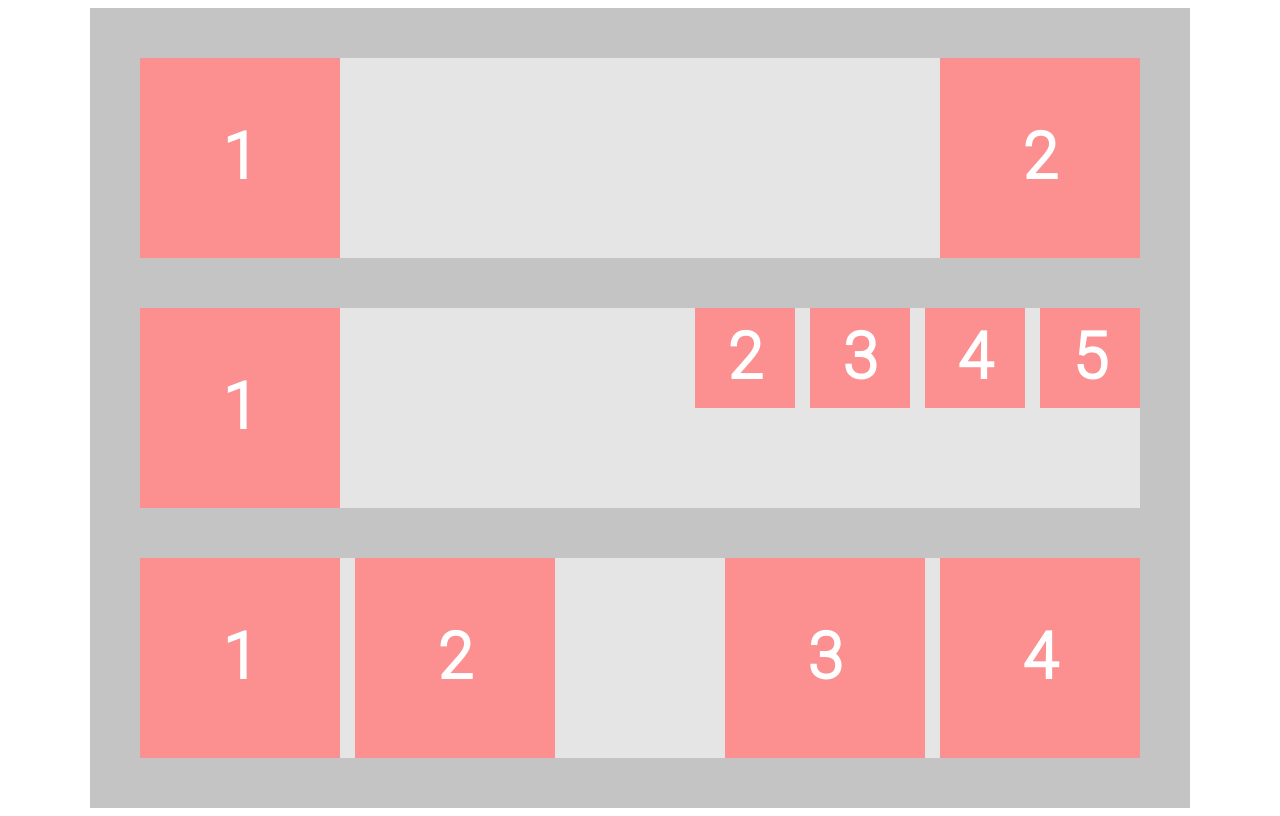
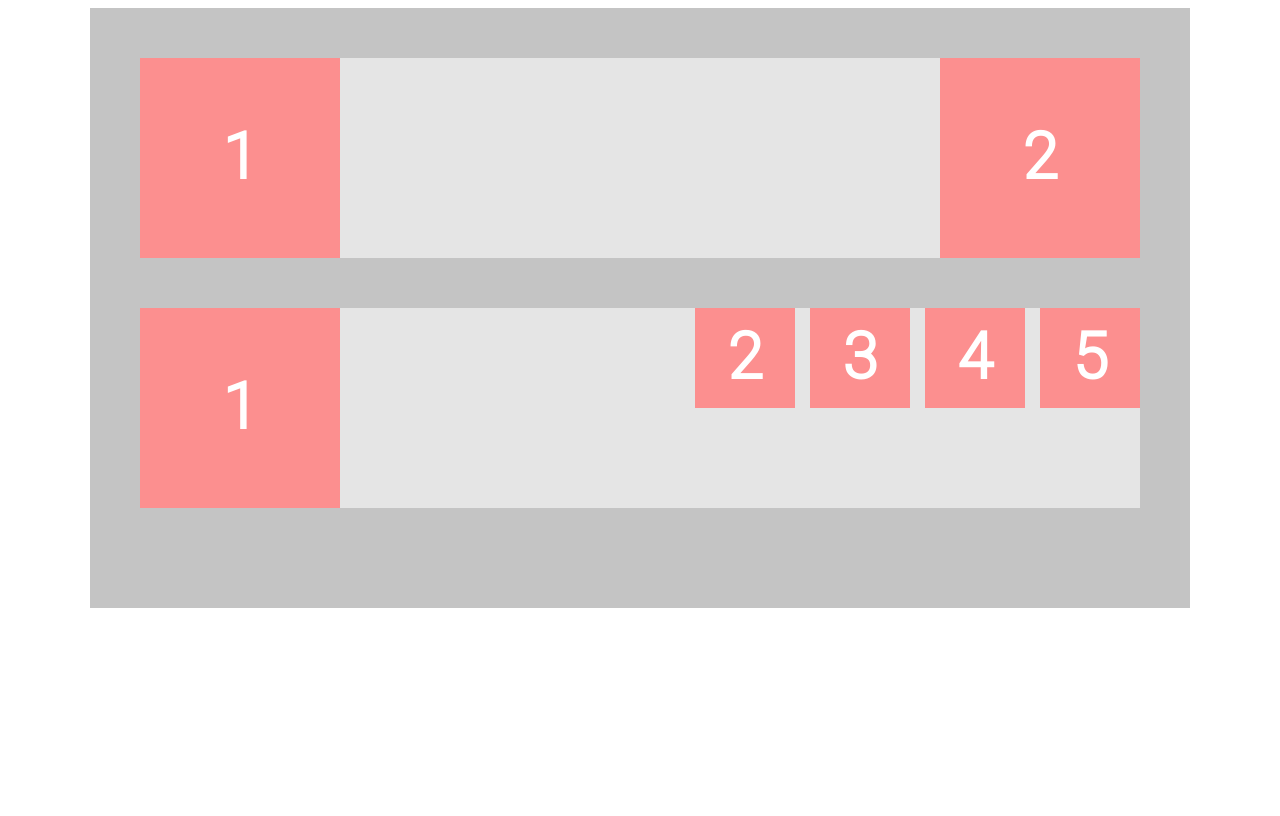
Before and after one commit to NotMechanical/hillel, a plain HTML site: page Homework 4 - Floats/Homework 4 - Floats/index.html in a window 1280 px wide. Drawn offline with Linux system fonts and the light colour scheme.

Commit message:
testcommit

```diff
--- a/Homework 4 - Floats/Homework 4 - Floats/index.html
+++ b/Homework 4 - Floats/Homework 4 - Floats/index.html
@@ -35,29 +35,3 @@
                 </ul>
             </div>
             </div>
-
-            <div class="item final">
-                <div class="left-two">
-                    <ul>
-                    <li><span>1</span></li>
-                    <li><span>2</span></li>
-                    </ul>
-                </div>
-
-                <div class="right-two">
-                    <ul>
-                    <li><span>3</span></li>
-                    <li><span>4</span></li>
-                    </ul>
-                </div>
-            </div>
-
-        </div>
-
-    </main>
-    <footer class="footer"> </footer>
-
-</div>
-
-</body>
-</html>
```
